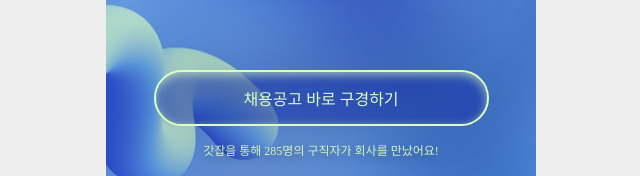
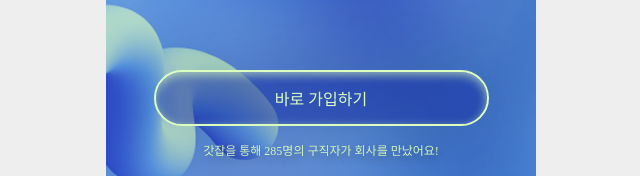
Before and after one commit to 9oormthon-univ/2025_SEASONTHON_TEAM_71_FE, a React (Vite) app: page / in a window 1280 px wide. Shown: the part 393-569 px from the top of the page, without its empty margins (319-959 px from the left). Built offline with nearby package versions, Linux system fonts and the light colour scheme; a web font is replaced by a local one.

Commit message:
chore: 홈화면 버튼 문구 수정

```diff
--- a/src/pages/Home.jsx
+++ b/src/pages/Home.jsx
@@ -6,7 +6,7 @@
 
 export default function Home() {
   const navigate = useNavigate();
-  const role = useAuthStore((state) => state.role);
+  const { role, isLoggedIn } = useAuthStore();
 
   return (
     <HomeWrapper>
@@ -18,8 +18,10 @@
         <h2>갓잡은 컨설턴트와 매칭해</h2>
         <h2>취업을 도와주는 서비스입니다.</h2>
       </div>
-      <button onClick={() => navigate(`/${role}/joblist`)}>
-        <p>채용공고 바로 구경하기</p>
+      <button
+        onClick={() => navigate(isLoggedIn ? `/${role}/joblist` : "/join")}
+      >
+        <p>{isLoggedIn ? "채용공고 바로 구경하기" : "바로 가입하기"}</p>
       </button>
       <h3>갓잡을 통해 285명의 구직자가 회사를 만났어요!</h3>
     </HomeWrapper>
```
